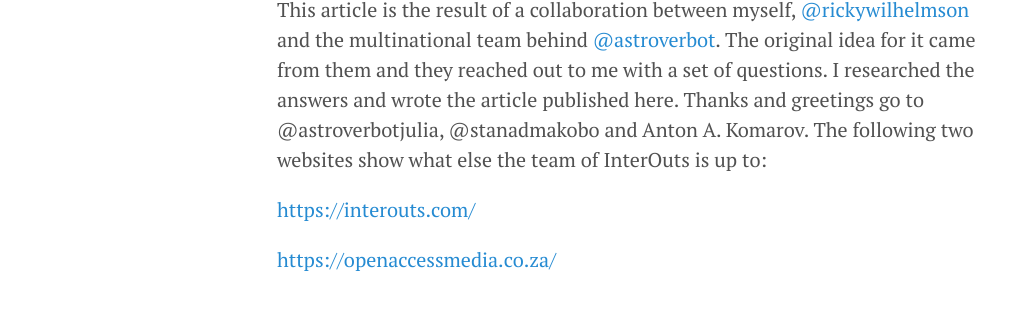
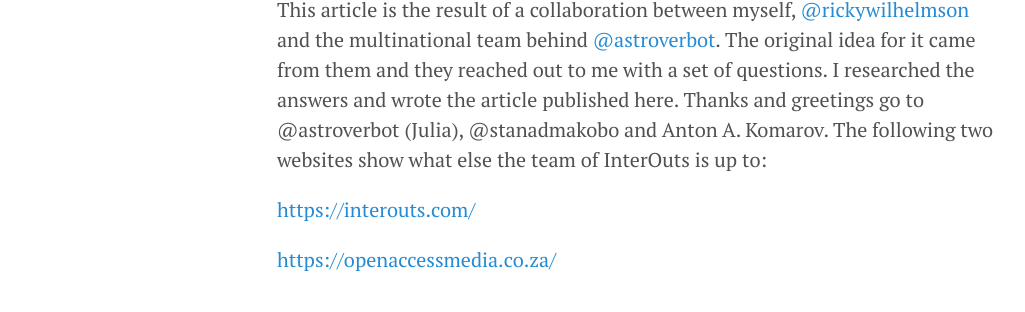
Before and after one commit to SOSTaler/sostaler.github.io, a Jekyll site: the page built from Article-LifeInTheSolarSystem.md, in a window 1280 px wide and 900 px high, scrolled down 5980 px. Shown: the part 465-777 px from the top of the window, without its empty margins (3-1028 px from the left). Built offline with Jekyll 4.4.1, drawn with Linux system fonts in a browser that asks for light colours; comment, search, counter and statistics services are not loaded; some of the changed text lies outside the part shown.

Commit message:
Update Article-LifeInTheSolarSystem.md

```diff
--- a/Article-LifeInTheSolarSystem.md
+++ b/Article-LifeInTheSolarSystem.md
@@ -7,7 +7,7 @@ date: 2022-04-05 09:00:00
 
 ## Article - Astrobiology
 
-* Author: Ricky Wilhelmson
+* Author: [Ricky Wilhelmson](https://twitter.com/rickywilhelmson/)
 <br><br>
 ![View of Earth from Alien Ocean](/pic/LifeInTheSolarSystem1-400x295.png "Life in the Solar System")
 <br><br>
@@ -51,7 +51,7 @@ Anomalies in the atmosphere of Venus have been detected by the soviets since the
 We have given a brief overview of the possibilities for finding present and past life on the planets and moons of the solar system. We hope this insight has been as fascinating to you as it has been for us. Upcoming missions exploring Venus, Mars and the icy moons will continue to feed our curiosity.
 
 
-This article is the result of a collaboration between myself, [@rickywilhelmson](https://twitter.com/rickywilhelmson) and the multinational team behind [@astroverbot](https://twitter.com/astroverbot). The original idea for it came from them and they reached out to me with a set of questions. I researched the answers and wrote the article published here. Thanks and greetings go to @astroverbotjulia, @stanadmakobo and Anton A. Komarov. The following two websites show what else the team of InterOuts is up to:
+This article is the result of a collaboration between myself, [@rickywilhelmson](https://twitter.com/rickywilhelmson) and the multinational team behind [@astroverbot](https://twitter.com/astroverbot). The original idea for it came from them and they reached out to me with a set of questions. I researched the answers and wrote the article published here. Thanks and greetings go to @astroverbot (Julia), @stanadmakobo and Anton A. Komarov. The following two websites show what else the team of InterOuts is up to:
 
 [https://interouts.com/](https://interouts.com/)
 
```
